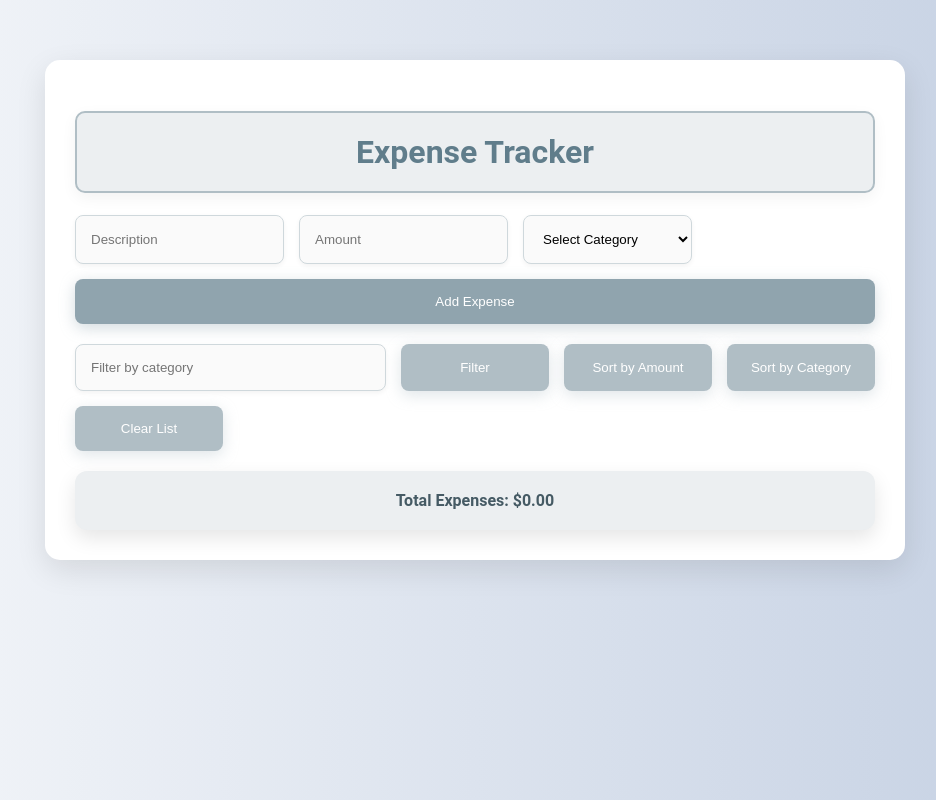
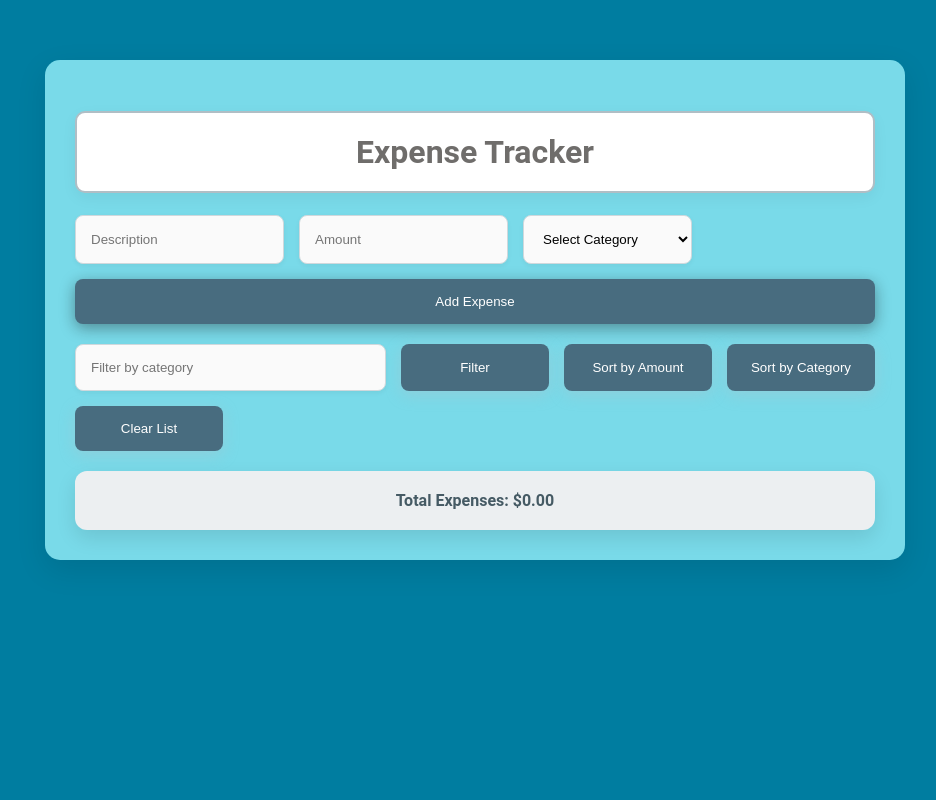
Before and after one commit to AbhishekThorat06/expense-tracker, a plain HTML site: page index.html in a window 1280 px wide. Shown: the whole page, without its empty margins (165-1101 px from the left). Drawn offline with Linux system fonts and the light colour scheme.

Commit message:
Update style.css

```diff
--- a/style.css
+++ b/style.css
@@ -1,7 +1,7 @@
 /* General Styling */
 body {
     font-family: 'Roboto', sans-serif;
-    background: linear-gradient(to right, #f5f7fa, #c3cfe2); /* Soft blue gradient */
+    background-color: #007da0;
     margin: 0;
     padding: 20px;
 }
@@ -10,21 +10,23 @@ body {
     max-width: 800px;
     margin: 40px auto;
     padding: 30px;
-    background-color: #ffffff;
+    background-color: #79dae9;
     border-radius: 15px;
     box-shadow: 0 10px 30px rgba(0, 0, 0, 0.1);
     overflow: hidden;
+
 }
 
 /* Header Styling */
 h1 {
     text-align: center;
-    color: #607d8b; /* Soft gray-blue */
-    background-color: #eceff1; /* Light gray */
+    color: #6f6d6b; /* Soft gray-blue */
+    background-color: #ffffff; /* Light gray */
     padding: 20px;
     border-radius: 10px;
     border: 2px solid #b0bec5; /* Muted border color */
     box-shadow: 0 5px 15px rgba(0, 0, 0, 0.05);
+
 }
 
 /* Form Styling */
@@ -47,18 +49,18 @@ input[type="text"], input[type="number"], select {
 button[type="submit"] {
     grid-column: 1 / span 4;
     padding: 15px;
-    background-color: #90a4ae; /* Soft muted blue-gray */
+    background-color: #486c7f; /* Soft muted blue-gray */
     color: #fff;
     border: none;
     border-radius: 8px;
     cursor: pointer;
-    box-shadow: 0 4px 15px rgba(144, 164, 174, 0.4); /* Softer shadow */
+    box-shadow: 0 4px 15px rgba(19, 20, 21, 0.4); /* Softer shadow */
     transition: 0.3s;
 }
 
 button[type="submit"]:hover {
-    background-color: #78909c; /* Slightly darker shade on hover */
-    box-shadow: 0 4px 15px rgba(120, 144, 156, 0.6); /* Slightly stronger shadow */
+    background-color: #0c0e0f; /* Slightly darker shade on hover */
+    box-shadow: 0 4px 15px rgba(10, 11, 12, 0.6); /* Slightly stronger shadow */
 }
 
 /* Filters Section Styling */
@@ -81,14 +83,14 @@ button[type="submit"]:hover {
     border: none;
     border-radius: 8px;
     cursor: pointer;
-    background-color: #b0bec5; /* Softer muted blue */
+    background-color: #486c7f; /* Softer muted blue */
     color: #fff;
     transition: 0.3s;
     box-shadow: 0 4px 15px rgba(176, 190, 197, 0.4);
 }
 
 .filters button:hover {
-    background-color: #90a4ae; /* Slightly darker on hover */
+    background-color: #00000c; /* Slightly darker on hover */
 }
 
 /* Expense List Section */
```
